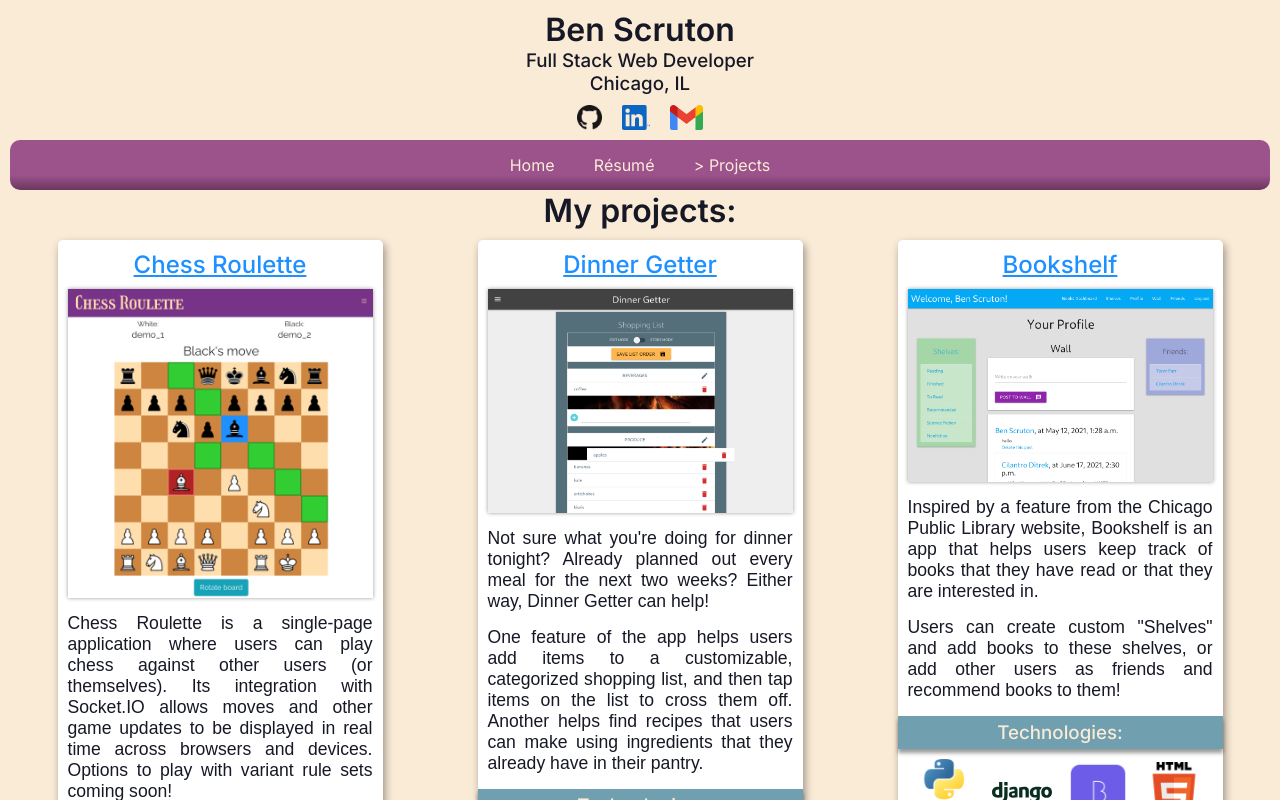
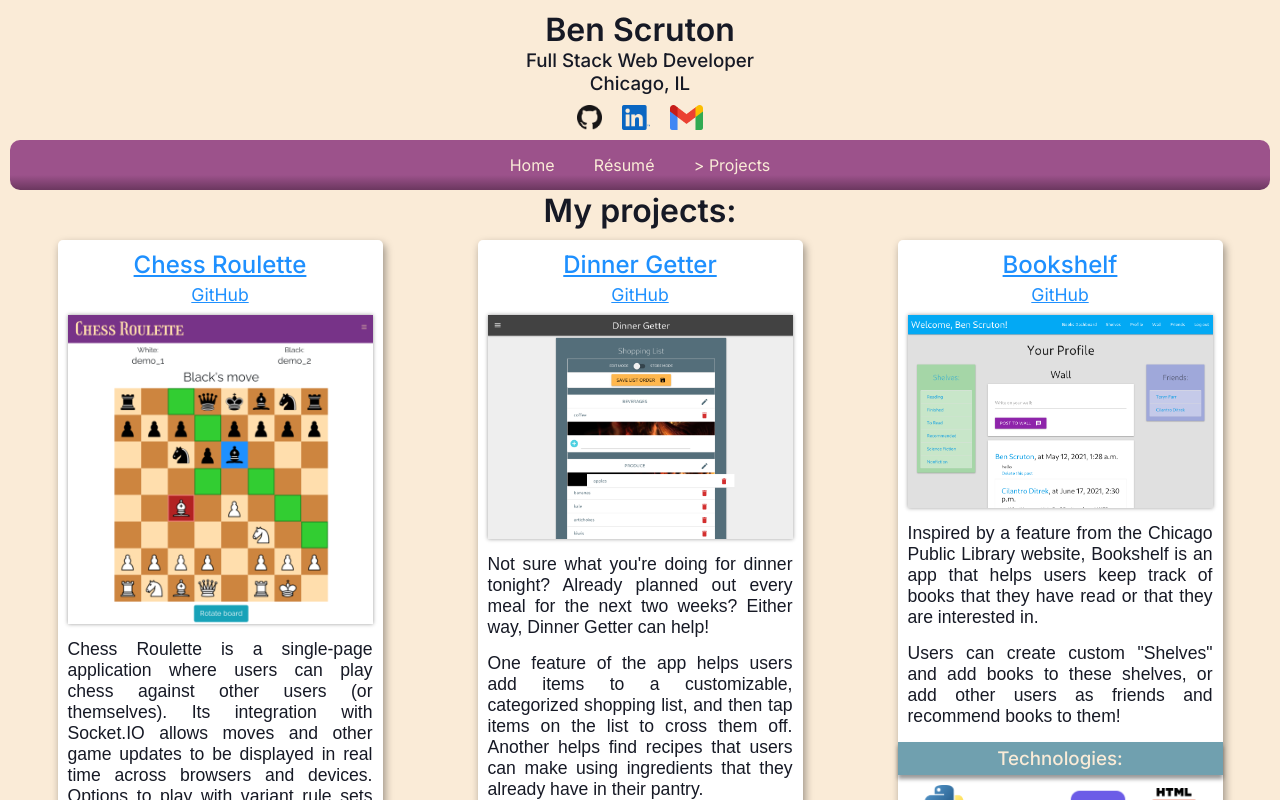
Before and after one commit to benscruton/personal_site, a React (Create React App) app: page /projects in a window 1280 px wide. Shown: the top 800 px of the page. Built offline with nearby package versions, Linux system fonts and the light colour scheme; a web font is replaced by a local one.

Commit message:
Added Github links; added option to include external links in TextWithLink interface

```diff
--- a/src/components/Box.module.css
+++ b/src/components/Box.module.css
@@ -9,6 +9,11 @@
 .title{
     text-align: center;
     margin-bottom: 5px;
+}
+
+.subtitles span a{
+    font-family: 'Inter', sans-serif;
+    font-size: 1em;
 }
 
 .mediabox{
--- a/src/components/Box.tsx
+++ b/src/components/Box.tsx
@@ -34,7 +34,7 @@ const Box: React.FC<Props> = ({title, introText, media, paragraphs, dimensions,
       }
 
       {title && title.subtitle && title.subtitle.length?
-        <p>
+        <p className={styles.subtitles}>
           <SeparatedList
             items={title.subtitle}
           />
--- a/src/components/ProjectFound.tsx
+++ b/src/components/ProjectFound.tsx
@@ -31,7 +31,7 @@ const ProjectFound: React.FC<Props> = ({project, styles, windowWidth}) => {
       </h1>
 
       {project.title.subtitle?
-        <h3>
+        <h3 className={styles.subtitle}>
           <SeparatedList
             items={project.title.subtitle}
           />
--- a/src/components/SeparatedList.tsx
+++ b/src/components/SeparatedList.tsx
@@ -3,7 +3,7 @@ import TextWithLink from "../interfaces/TextWithLink";
 import { Link } from "@reach/router";
 
 interface Props{
-  items: Array<TextWithLink>
+  items: TextWithLink[]
 }
 
 const SeparatedList: React.FC<Props> = ({items}) => {
@@ -12,9 +12,18 @@ const SeparatedList: React.FC<Props> = ({items}) => {
       {items.map( (item, idx) =>
         <span key={idx}>
           {item.linkAddress?
-            <Link to={item.linkAddress}>
-              {item.text}
-            </Link>
+            item.external ?
+              <a
+                href={item.linkAddress}
+                target="_blank"
+                rel="noreferrer"
+              >
+                {item.text}
+              </a>
+              :
+              <Link to={item.linkAddress}>
+                {item.text}
+              </Link>
             :
             <>{item.text}</>
           }
--- a/src/interfaces/TextWithLink.ts
+++ b/src/interfaces/TextWithLink.ts
@@ -1,6 +1,7 @@
 interface TextWithLink{
   text: string,
-  linkAddress?: string
+  linkAddress?: string,
+  external?: boolean
 }
 
 export default TextWithLink;
--- a/src/projectInfo/bookshelf.ts
+++ b/src/projectInfo/bookshelf.ts
@@ -10,7 +10,13 @@ const bookshelf: Project = {
       text: "Bookshelf",
       linkAddress: "/projects/bookshelf"
     },
-    subtitle: []
+    subtitle: [
+      {
+        text: "GitHub",
+        linkAddress: "https://github.com/benscruton/books_project",
+        external: true
+      }
+    ]
   },
   description: [],
   pitch: [
--- a/src/projectInfo/chessRoulette.ts
+++ b/src/projectInfo/chessRoulette.ts
@@ -10,7 +10,13 @@ const chessRoulette: Project = {
       text: "Chess Roulette",
       linkAddress: "/projects/chessroulette"
     },
-    subtitle: []
+    subtitle: [
+      {
+        text: "GitHub",
+        linkAddress: "https://github.com/benscruton/chess_roulette",
+        external: true
+      }
+    ]
   },
   description: [],
   pitch: [
--- a/src/projectInfo/dinnerGetter.ts
+++ b/src/projectInfo/dinnerGetter.ts
@@ -10,7 +10,13 @@ const dinnerGetter: Project = {
       text: "Dinner Getter",
       linkAddress: "/projects/dinnergetter"
     },
-    subtitle: []
+    subtitle: [
+      {
+        text: "GitHub",
+        linkAddress: "https://github.com/benscruton/dinnergetter",
+        external: true
+      }
+    ]
   },
   description: [],
   pitch: [
--- a/src/views/ProjectDisplay.module.css
+++ b/src/views/ProjectDisplay.module.css
@@ -13,6 +13,10 @@
     text-align: justify;
     margin: 10px auto 15px;
     max-width: 800px;
+}
+
+.subtitle{
+    margin-bottom: 15px;
 }
 
 .hr{
```
